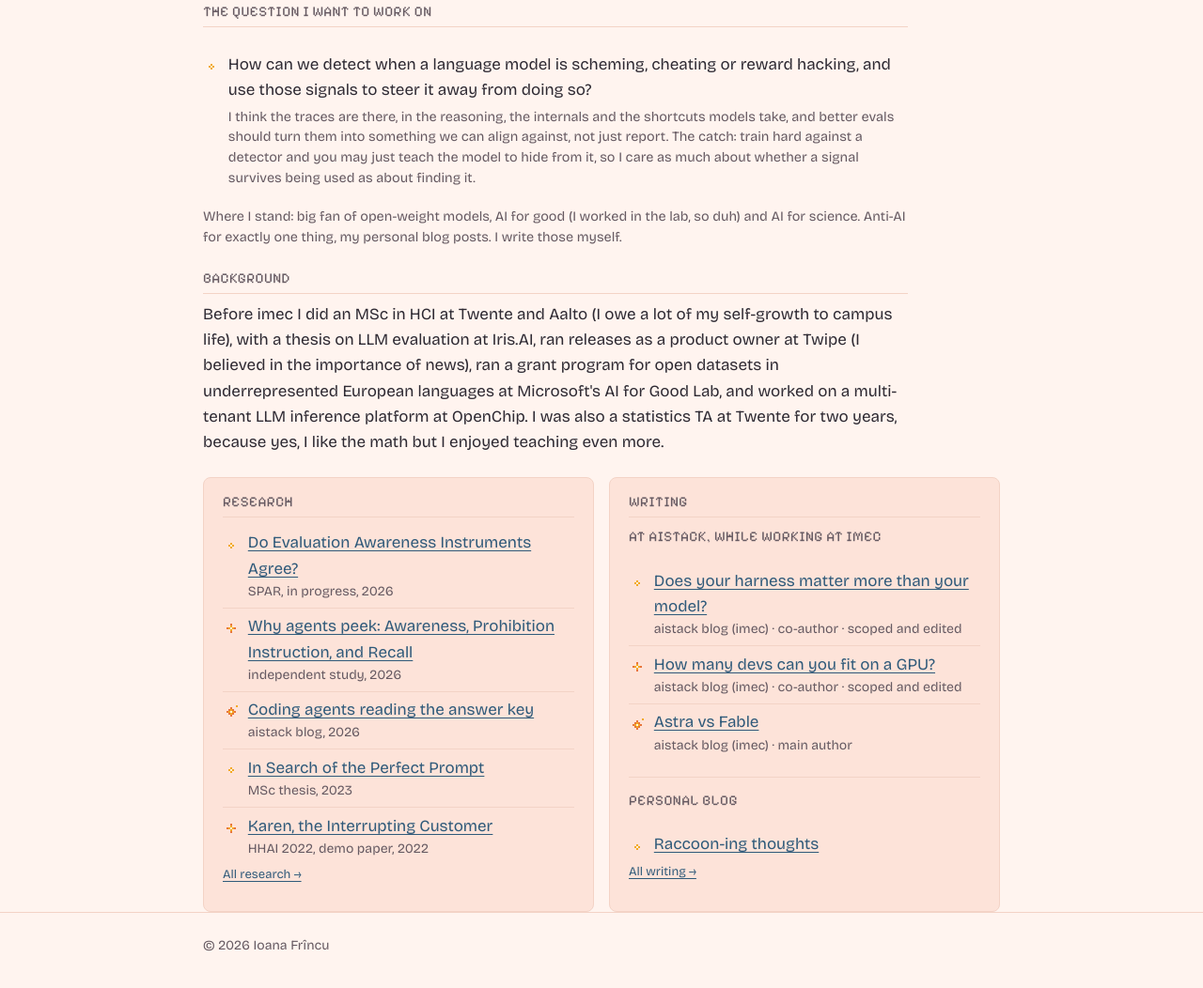
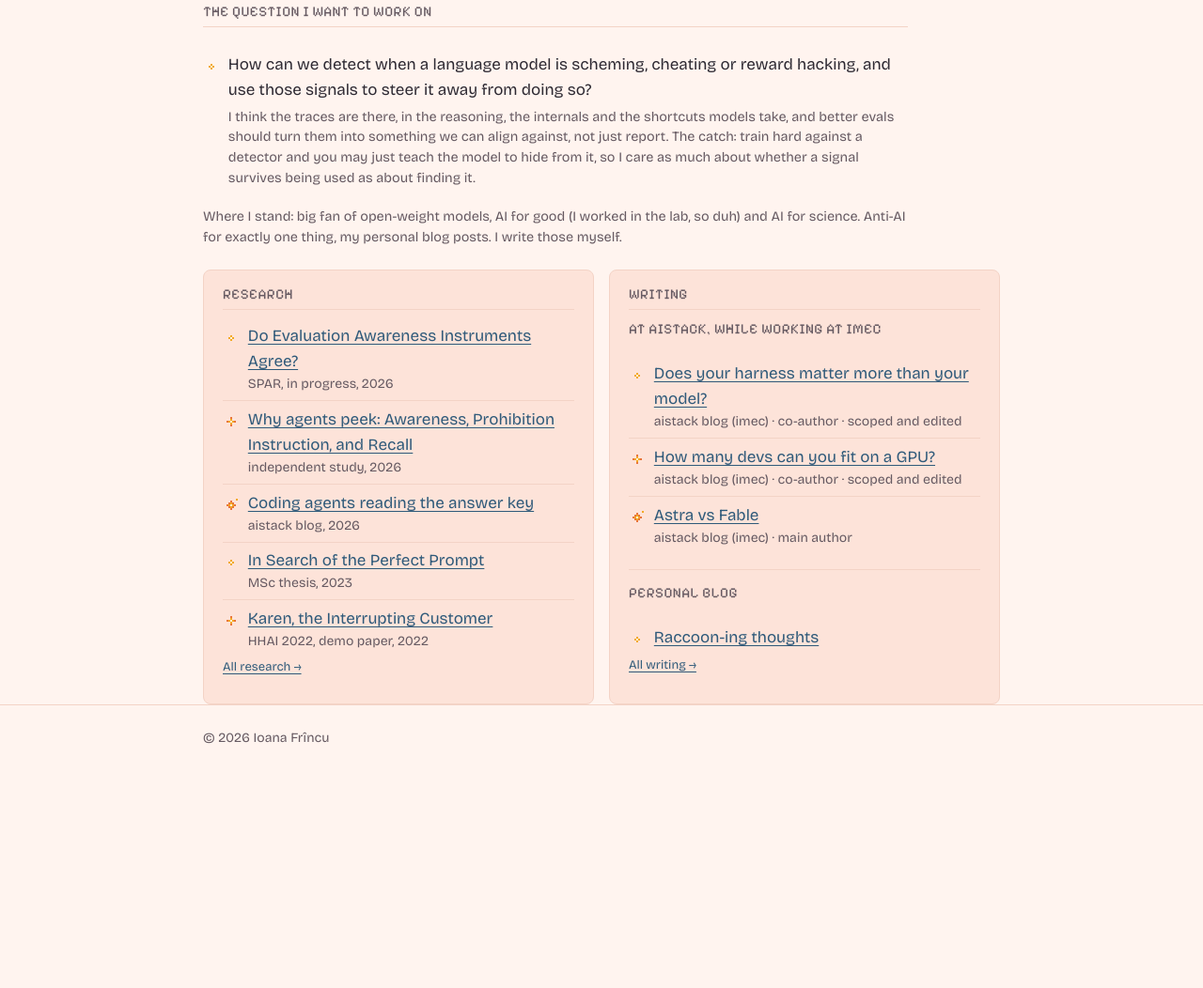
Before and after one commit to Flifenstein/flifenstein.github.io, an Astro site: page / in a window 1280 px wide. Shown: the part 1146-2198 px from the top of the page at 94% size. After the commit the page ends 1991 px from the top, so only its background shows below. Built offline with nearby package versions, Linux system fonts and the light colour scheme; Astro itself is replaced by a stand-in of ours.

Commit message:
Move the background paragraph to a TL;DR on the CV page (#2)
Claude-Session: https://claude.ai/code/session_011xiECieKcepG5L72JCTqd8

Co-authored-by: Claude <noreply@anthropic.com>

```diff
--- a/src/pages/index.astro
+++ b/src/pages/index.astro
@@ -79,16 +79,6 @@ const href = (p: (typeof research)[number]) =>
     </p>
   </section>
 
-  <section class="background" aria-labelledby="background">
-    <h2 id="background">Background</h2>
-    <p>
-      Before imec I did an MSc in HCI at Twente and Aalto (I owe a lot of my self-growth to campus life), with a thesis on LLM evaluation at Iris.AI, ran releases as
-      a product owner at Twipe (I believed in the importance of news), ran a grant program for open datasets in underrepresented European languages at
-      Microsoft's AI for Good Lab, and worked on a multi-tenant LLM inference platform at OpenChip. I was also a
-      statistics TA at Twente for two years, because yes, I like the math but I enjoyed teaching even more.
-    </p>
-  </section>
-
   <div class="cards">
     <section class="card" aria-labelledby="research">
       <h2 id="research">Research</h2>
--- a/src/styles/global.css
+++ b/src/styles/global.css
@@ -440,14 +440,6 @@ footer {
   max-width: 68ch;
 }
 
-/* home: career history, same measure as the questions above it */
-.background {
-  max-width: 68ch;
-}
-.background > h2 {
-  margin-bottom: 0.5rem;
-}
-
 /* ---------- type: grotesque body, pixel labels ---------- */
 h1,
 h2,
```
Also changed, not shown: src/pages/cv.astro (+10 -0 lines).
